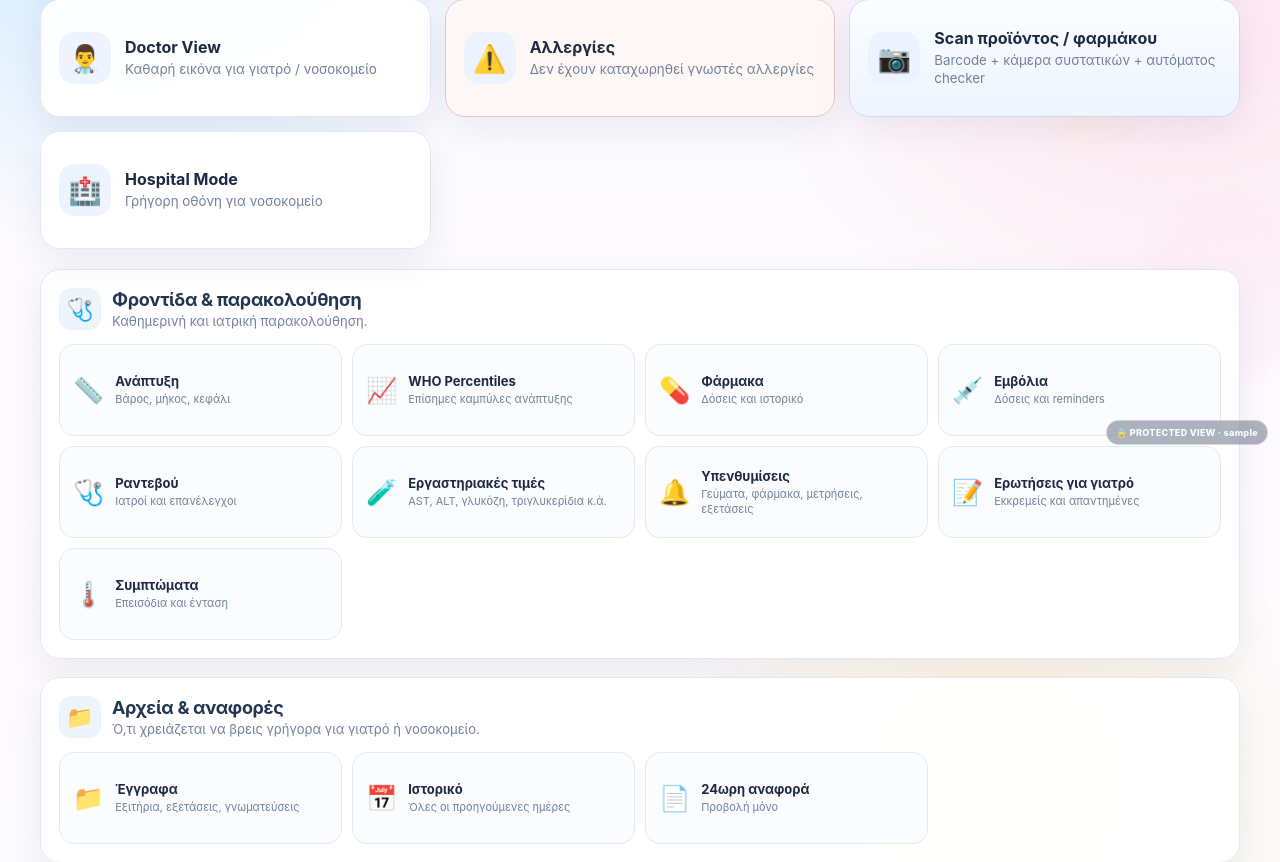
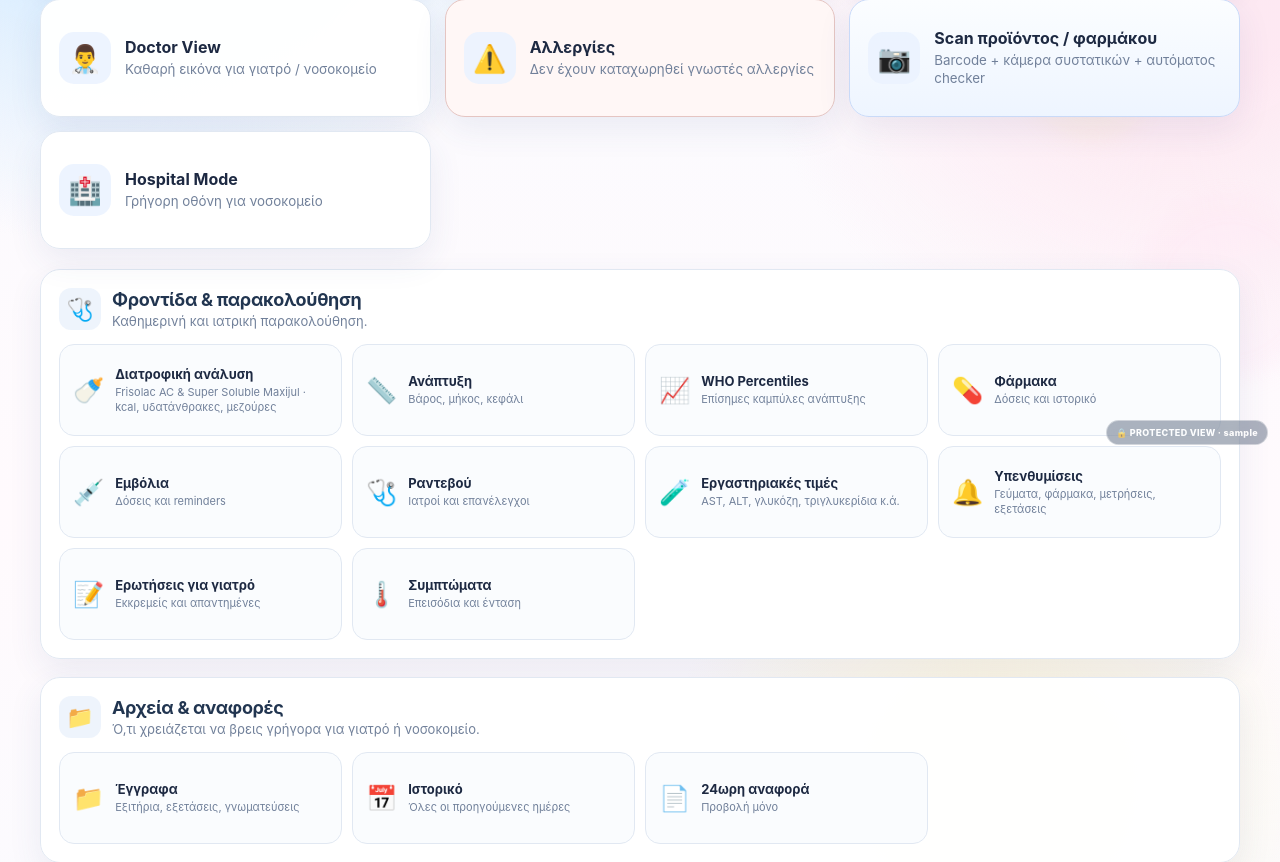
Before and after one commit to MichalisMichael26/giorgos-health, a Django app: page /health/ in a window 1280 px wide. Shown: the part 341-1203 px from the top of the page. Run offline with Django 5.2, Linux system fonts and the light colour scheme; the visitor is signed in with stand-in values (Sample User, id 1); data comes from the database, SQL or seed files in the repository; data that the repository does not hold is empty; parts of the project's set-up code (start-up, migrations or seed data) failed here and were passed over.

Commit message:
Link powder nutrition reference in Giorgos Health

```diff
--- a/templates/more.html
+++ b/templates/more.html
@@ -51,6 +51,7 @@
         </div>
     </div>
     <div class="health-card-grid">
+        <a href="{% url 'formula_nutrition' %}" class="health-menu-card"><span>🍼</span><div><strong>Διατροφική ανάλυση</strong><small>Frisolac AC & Super Soluble Maxijul · kcal, υδατάνθρακες, μεζούρες</small></div></a>
         <a href="{% url 'growth_list' %}" class="health-menu-card"><span>📏</span><div><strong>Ανάπτυξη</strong><small>Βάρος, μήκος, κεφάλι</small></div></a>
         {% if can_print_export %}
         <a href="{% url 'maxijul_calculator' %}" class="health-menu-card"><span>🥄</span><div><strong>Maxijul Calculator 🔒</strong><small>Αναλογική εκτίμηση g ανά γεύμα βάσει βάρους — μόνο για εσένα</small></div></a>
```
